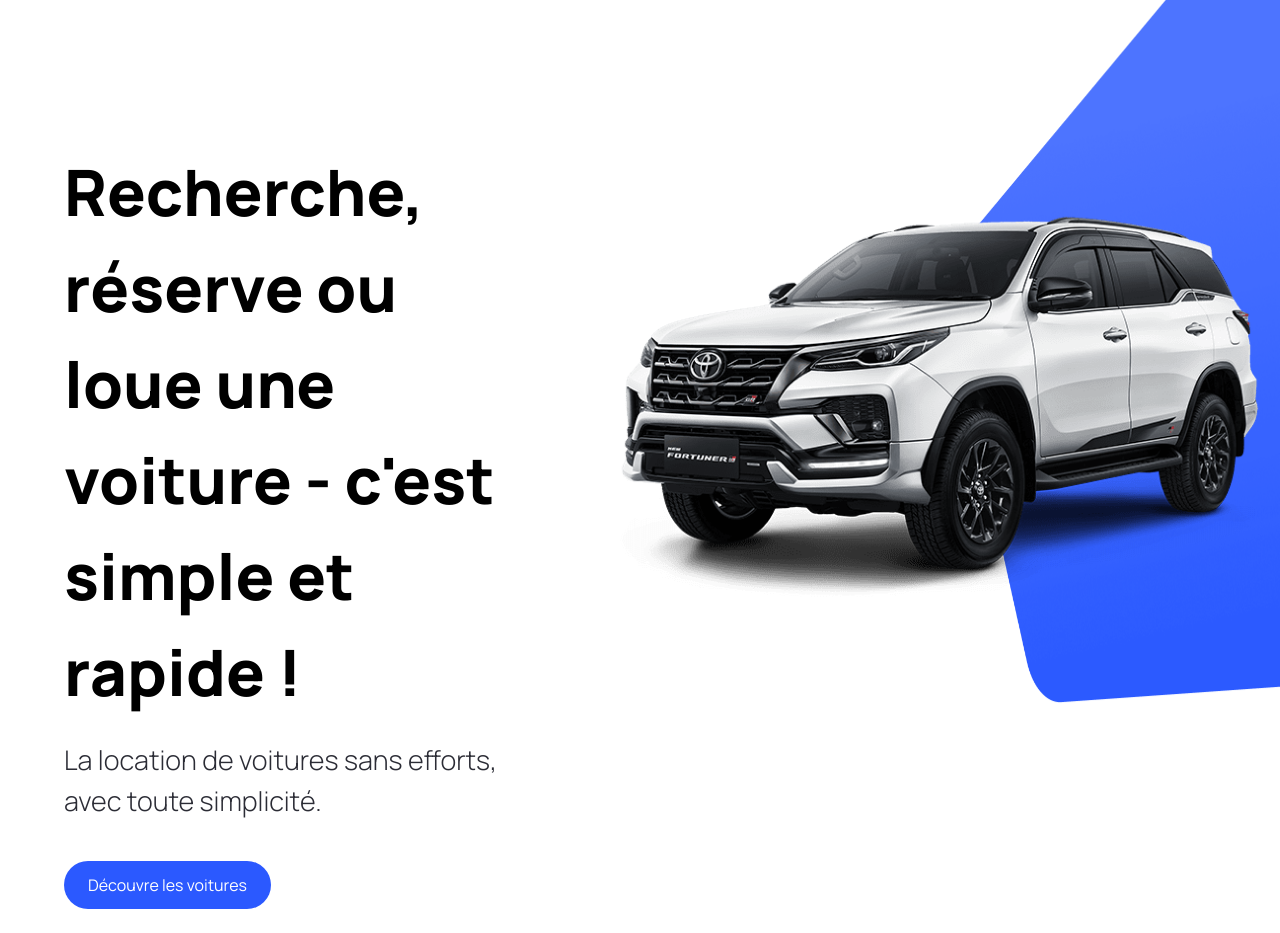
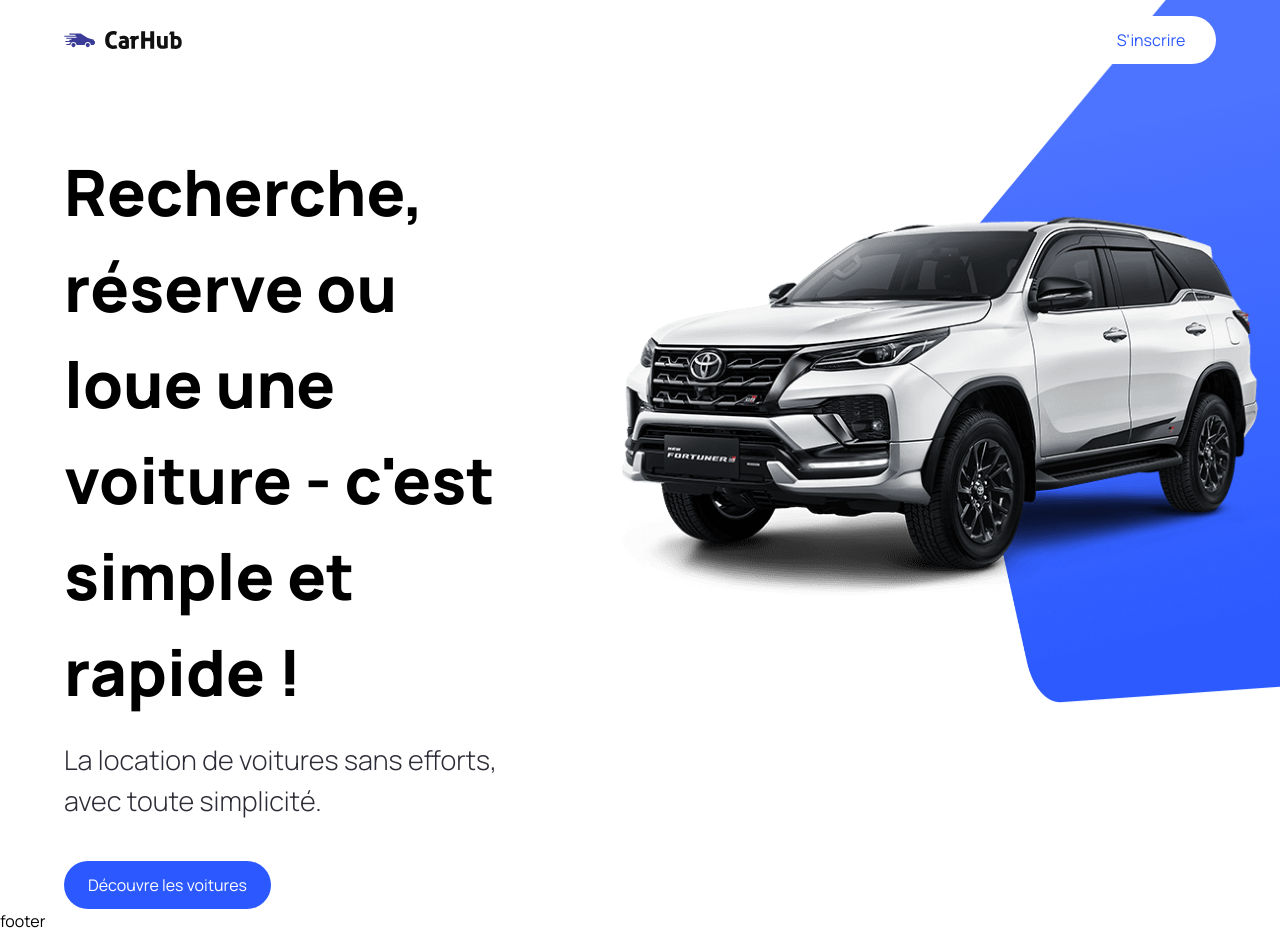
Before and after one commit to suzette-sousa/car-rental-app-nextjs, a Next.js app: page / in a window 1280 px wide. Before the commit the page ends 909 px from the top, so only its background shows below. Built offline with nearby package versions, Linux system fonts and the light colour scheme.

Commit message:
add navbar

```diff
--- a/app/layout.tsx
+++ b/app/layout.tsx
@@ -1,21 +1,21 @@
-import './globals.css'
-import { Inter } from 'next/font/google'
-
-const inter = Inter({ subsets: ['latin'] })
+import { Footer, Navbar } from "@/components";
+import "./globals.css";
 
 export const metadata = {
-  title: 'Create Next App',
-  description: 'Generated by create next app',
-}
+  title: "Location de voitures",
+  description: "découvre les meilleures voitures dans le monde",
+};
 
-export default function RootLayout({
-  children,
-}: {
-  children: React.ReactNode
-}) {
+const RootLayout = ({ children }: { children: React.ReactNode }) => {
   return (
     <html lang="en">
-      <body className={inter.className}>{children}</body>
+      <body className="relative">
+        <Navbar />
+        {children}
+        <Footer />
+      </body>
     </html>
-  )
-}
+  );
+};
+
+export default RootLayout;
--- a/app/page.tsx
+++ b/app/page.tsx
@@ -1,12 +1,12 @@
 import Image from "next/image";
 import { Mea } from "@/components";
 
-const testttt = "";
-
-export default function Home() {
+const Home = () => {
   return (
     <main className="overflow-hidden">
       <Mea />
     </main>
   );
-}
+};
+
+export default Home;
--- a/components/Button.tsx
+++ b/components/Button.tsx
@@ -1,19 +1,22 @@
 import { CustomButtonProps } from "@/types";
 import Image from "next/image";
 
-export default function Button({
+const Button = ({
   title,
   containerStyles,
   handleClick,
-}: CustomButtonProps) {
+  btnType,
+}: CustomButtonProps) => {
   return (
     <button
       disabled={false}
-      type={"button"}
+      type={btnType || "button"}
       className={`btn ${containerStyles}`}
       onClick={handleClick}
     >
       <span className="flex-1">{title}</span>
     </button>
   );
-}
+};
+
+export default Button;
--- /dev/null
+++ b/components/Footer.tsx
@@ -0,0 +1,5 @@
+const Footer = () => {
+  return <footer>footer</footer>;
+};
+
+export default Footer;
--- a/components/Mea.tsx
+++ b/components/Mea.tsx
@@ -3,7 +3,7 @@
 import Image from "next/image";
 import Button from "./Button";
 
-export default function Mea() {
+const Mea = () => {
   const handleScroll = () => {};
   return (
     <section className="mea">
@@ -28,4 +28,6 @@
       </div>
     </section>
   );
-}
+};
+
+export default Mea;
--- /dev/null
+++ b/components/Navbar.tsx
@@ -0,0 +1,30 @@
+import Link from "next/link";
+import Image from "next/image";
+
+import Button from "./Button";
+
+const Navbar = () => {
+  return (
+    <header className="w-full absolute z-10">
+      <nav className="max-w-[1440px] mx-auto flex justify-between items-center sm:px-16 px-6 py-4">
+        <Link href="/" className="flex justify-center items-center">
+          <Image
+            src={"/logo.svg"}
+            alt="Location de voitures logo"
+            width={118}
+            height={18}
+            className="object-contain"
+          />
+        </Link>
+
+        <Button
+          title="S'inscrire"
+          btnType="button"
+          containerStyles="text-primary-blue rounded-full bg-white min-w-[130px]"
+        />
+      </nav>
+    </header>
+  );
+};
+
+export default Navbar;
--- a/components/index.ts
+++ b/components/index.ts
@@ -1,4 +1,6 @@
 import Mea from "./Mea";
 import Button from "./Button";
+import Navbar from "./Navbar";
+import Footer from "./Footer";
 
-export { Mea, Button };
+export { Mea, Button, Navbar, Footer };
--- a/types/index.ts
+++ b/types/index.ts
@@ -4,4 +4,5 @@
   title: String;
   containerStyles?: String;
   handleClick?: MouseEventHandler<HTMLButtonElement>;
+  btnType?: "button" | "submit";
 }
```
Also changed, not shown: public/logo.svg (added).
